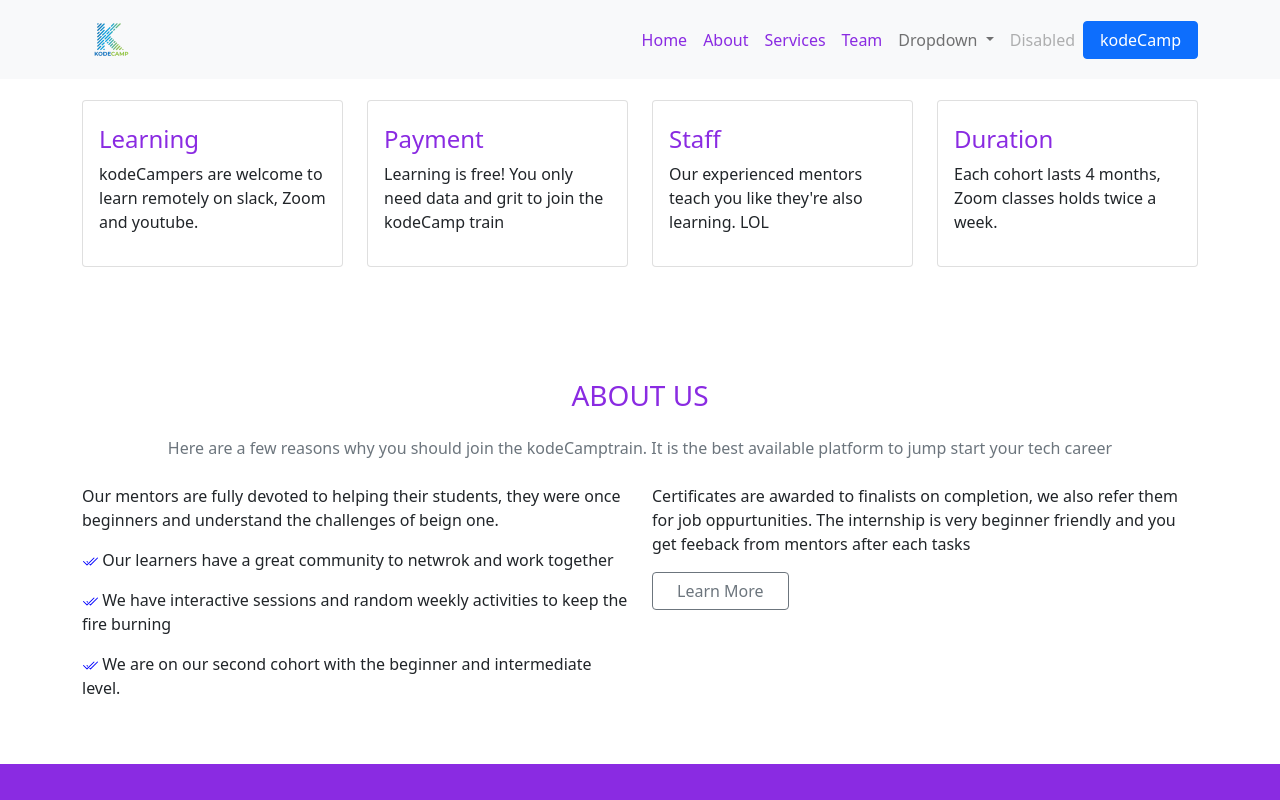
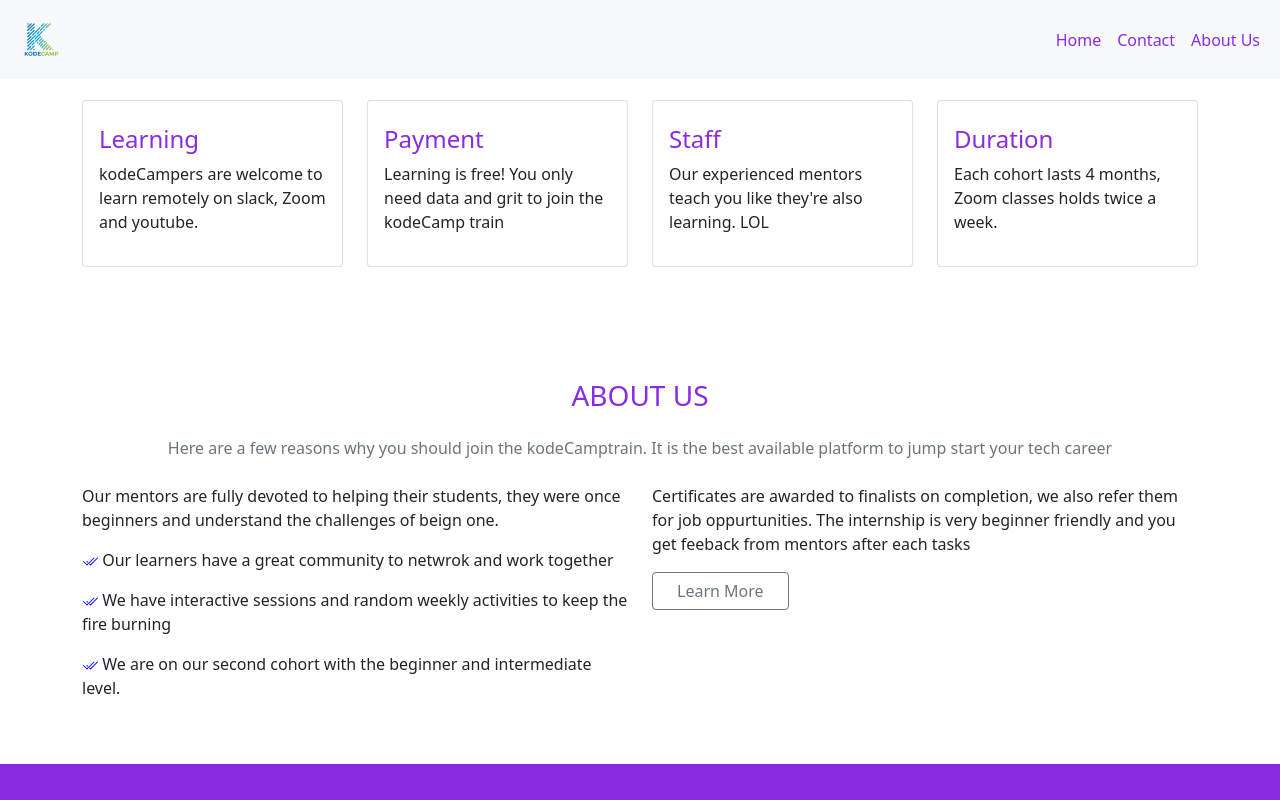
Before and after one commit to SafeSquare/stage-6-contact-page, a plain HTML site: page index.html in a window 1280 px wide. Shown: the top 800 px of the page. Drawn offline with nearby package versions, Linux system fonts and the light colour scheme.

Commit message:
Proper Edits

```diff
--- a/index.html
+++ b/index.html
@@ -5,7 +5,7 @@
   <meta charset="UTF-8" />
   <meta http-equiv="X-UA-Compatible" content="IE=edge" />
   <meta name="viewport" content="width=device-width, initial-scale=1.0" />
-  <title>services page</title>
+  <title>About us</title>
   <link rel="stylesheet" href="css/bootstrap.min.css" />
   <link rel="stylesheet" href="stylings/style.css" />
   <link rel="stylesheet" href="https://cdn.jsdelivr.net/npm/bootstrap-icons@1.8.2/font/bootstrap-icons.css">
@@ -15,7 +15,7 @@
 <body>
   <div id="hero-section" class="fixed-top">
     <nav class="navbar navbar-expand-lg navbar-light bg-light">
-      <div class="container">
+      <div class="container-fluid">
         <img src="./site Images/kodeCamp.png" alt="kodeCamp">
         <button class="navbar-toggler" type="button" data-bs-toggle="collapse" data-bs-target="#navbarSupportedContent"
           aria-controls="navbarSupportedContent" aria-expanded="false" aria-label="Toggle navigation">
@@ -24,40 +24,15 @@
         <div class="collapse navbar-collapse" id="navbarSupportedContent">
           <ul class="navbar-nav ms-auto mb-2 mb-lg-0">
             <li class="nav-item">
-              <a class="nav-link active text-danger" aria-current="page" href="#">Home</a>
+              <a class="nav-link active text-danger" aria-current="page" href="https://github.com/SafeSquare/Stage-6-task">Home</a>
             </li>
             <li class="nav-item">
-              <a class="nav-link active text-danger" aria-current="page" href="#">About</a>
+              <a class="nav-link active text-danger" aria-current="page" href="#">Contact</a>
             </li>
             <li class="nav-item">
-              <a class="nav-link active text-danger" aria-current="page" href="#">Services</a>
-            </li>
-            <li class="nav-item">
-              <a class="nav-link active text-danger" aria-current="page" href="#">Team</a>
-            </li>
-            <li class="nav-item dropdown">
-              <a class="nav-link dropdown-toggle" href="#" id="navbarDropdown" role="button" data-bs-toggle="dropdown"
-                aria-expanded="false">
-                Dropdown
-              </a>
-              <ul class="dropdown-menu" aria-labelledby="navbarDropdown">
-                <li><a class="dropdown-item" href="#">Action</a></li>
-                <li><a class="dropdown-item" href="#">Another action</a></li>
-                <li>
-                  <hr class="dropdown-divider" />
-                </li>
-                <li>
-                  <a class="dropdown-item" href="#">Something else here</a>
-                </li>
-              </ul>
-            </li>
-            <li class="nav-item">
-              <a class="nav-link disabled">Disabled</a>
+              <a class="nav-link active text-danger" aria-current="page" href="#">About Us</a>
             </li>
           </ul>
-          <button class="btn btn-primary px-3" type="submit">
-            kodeCamp
-          </button>
         </div>
       </div>
     </nav>
```
